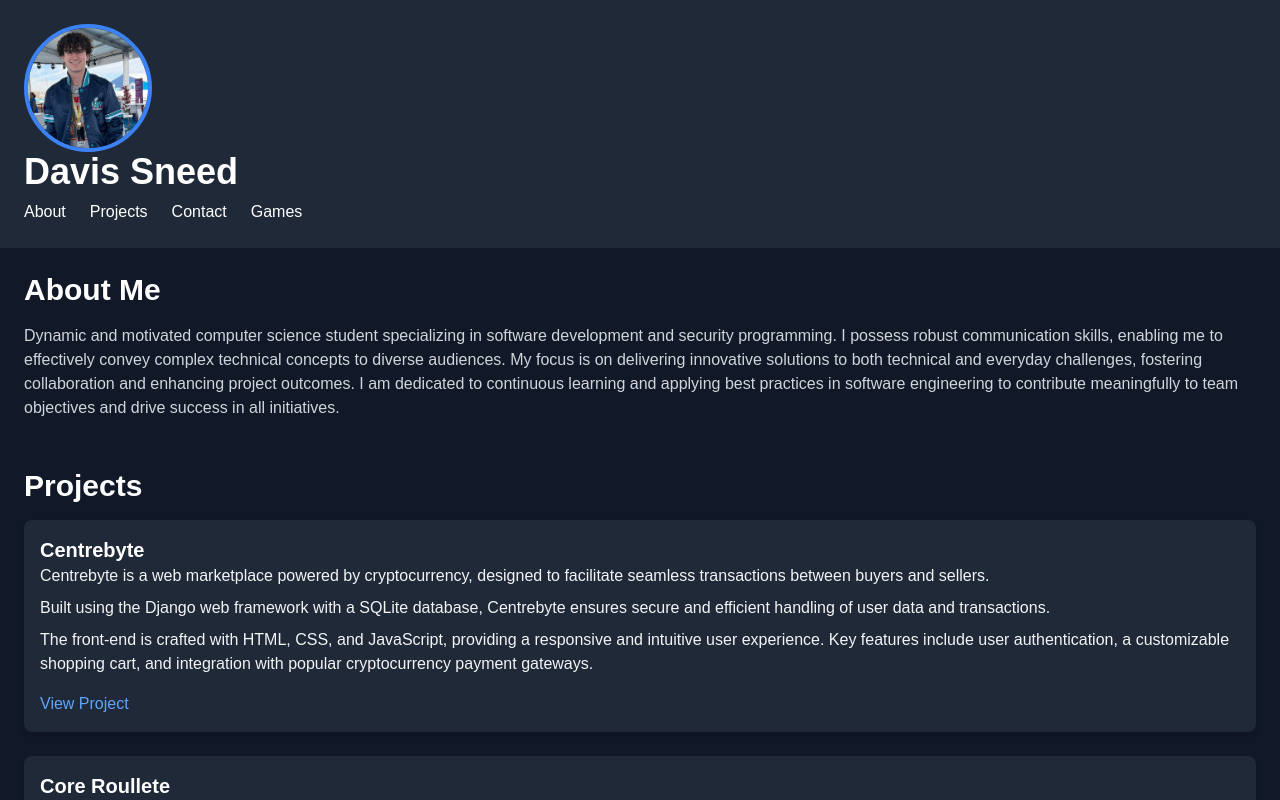
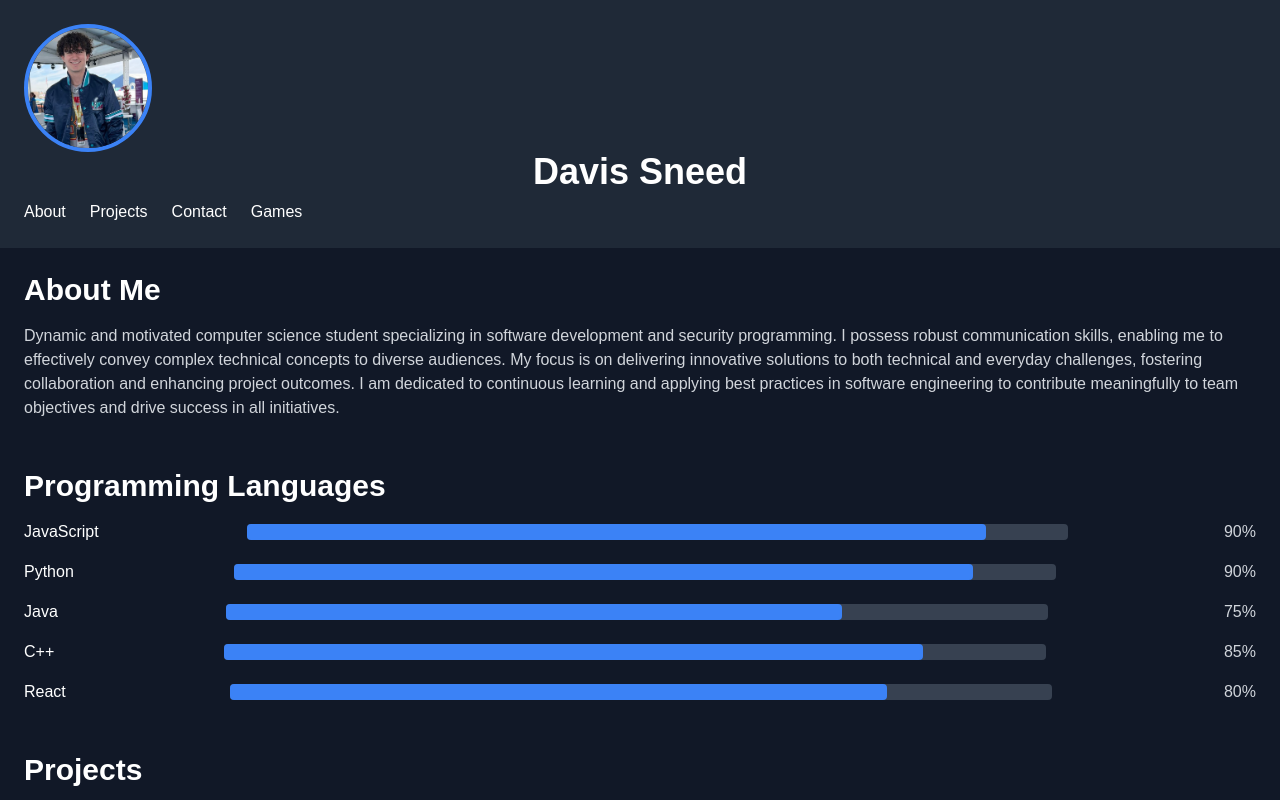
Before and after one commit to dsneed123/dsneedy, a Next.js app: page / in a window 1280 px wide. Shown: the top 800 px of the page. Built offline with nearby package versions, Linux system fonts and the light colour scheme.

Commit message:
coding languages

```diff
--- a/src/app/page.tsx
+++ b/src/app/page.tsx
@@ -1,28 +1,53 @@
 import NavBar from "./components/NavBar";
 import Image from 'next/image';
+
+const languages = [
+  { name: "JavaScript", level: 90 },
+  { name: "Python", level: 90 },
+  { name: "Java", level: 75 },
+  { name: "C++", level: 85 },
+  { name: "React", level: 80 },
+];
 
 export default function Home() {
   return (
     <div className="min-h-screen bg-gray-900 text-white flex flex-col">
-      <header className="bg-gray-800 p-6">
+      <header className="bg-gray-800 p-6 text-center">
         <Image
           src="/media/headshot.jpeg"
           alt="Davis Sneed"
           className="w-32 h-32 rounded-full border-4 border-blue-500"
-            width={128}  // Specify width
+          width={128}
           height={128}
         />
         <h1 className="text-4xl font-bold">Davis Sneed</h1>
-        <NavBar/>
+        <NavBar />
       </header>
 
       <main className="flex-grow p-6">
         <section id="about" className="mb-12">
           <h2 className="text-3xl font-semibold mb-4">About Me</h2>
-          <p className="text-gray-300">
+          <p className="text-gray-300 w-85">
             Dynamic and motivated computer science student specializing in software development and security programming. I possess robust communication skills, enabling me to effectively convey complex technical concepts to diverse audiences. My focus is on delivering innovative solutions to both technical and everyday challenges, fostering collaboration and enhancing project outcomes. I am dedicated to continuous learning and applying best practices in software engineering to contribute meaningfully to team objectives and drive success in all initiatives.
           </p>
+        </section>
 
+        <section id="programming-languages" className="mb-12">
+          <h2 className="text-3xl font-semibold mb-4">Programming Languages</h2>
+          <ul className="space-y-4">
+            {languages.map((lang) => (
+              <li key={lang.name} className="flex items-center justify-between">
+                <span>{lang.name}</span>
+                <div className="relative w-2/3 h-4 bg-gray-700 rounded">
+                  <div
+                    className="absolute top-0 left-0 h-full bg-blue-500 rounded"
+                    style={{ width: `${lang.level}%` }}
+                  ></div>
+                </div>
+                <span className="ml-2 text-gray-300">{lang.level}%</span>
+              </li>
+            ))}
+          </ul>
         </section>
 
         <section id="projects" className="mb-12">
@@ -39,7 +64,7 @@ export default function Home() {
               <p className="text-gray-100 mb-4">
                 The front-end is crafted with HTML, CSS, and JavaScript, providing a responsive and intuitive user experience. Key features include user authentication, a customizable shopping cart, and integration with popular cryptocurrency payment gateways.
               </p>
-          <a href="link-to-project" className="text-blue-400 hover:underline">
+              <a href="http://centrebyte.com" className="text-blue-400 hover:underline">
                 View Project
               </a>
             </li>
@@ -55,11 +80,10 @@ export default function Home() {
               <p className="text-gray-300 mb-4">
                 In addition to workout randomization, Core Roullete features a dedicated section that offers researched core training advice and instructional how-tos, helping users to perform exercises correctly and safely. The user-friendly interface and responsive design make it accessible across all devices, encouraging users to stay committed to their fitness journey.
               </p>
-          <a href="link-to-project" className="text-blue-400 hover:underline">
+              <a href="http://www.core-roulette.com/" className="text-blue-400 hover:underline">
                 View Project
               </a>
             </li>
-
             {/* Add more projects as needed */}
           </ul>
         </section>
```
Lines whose indentation alone changed are shown as unchanged.
